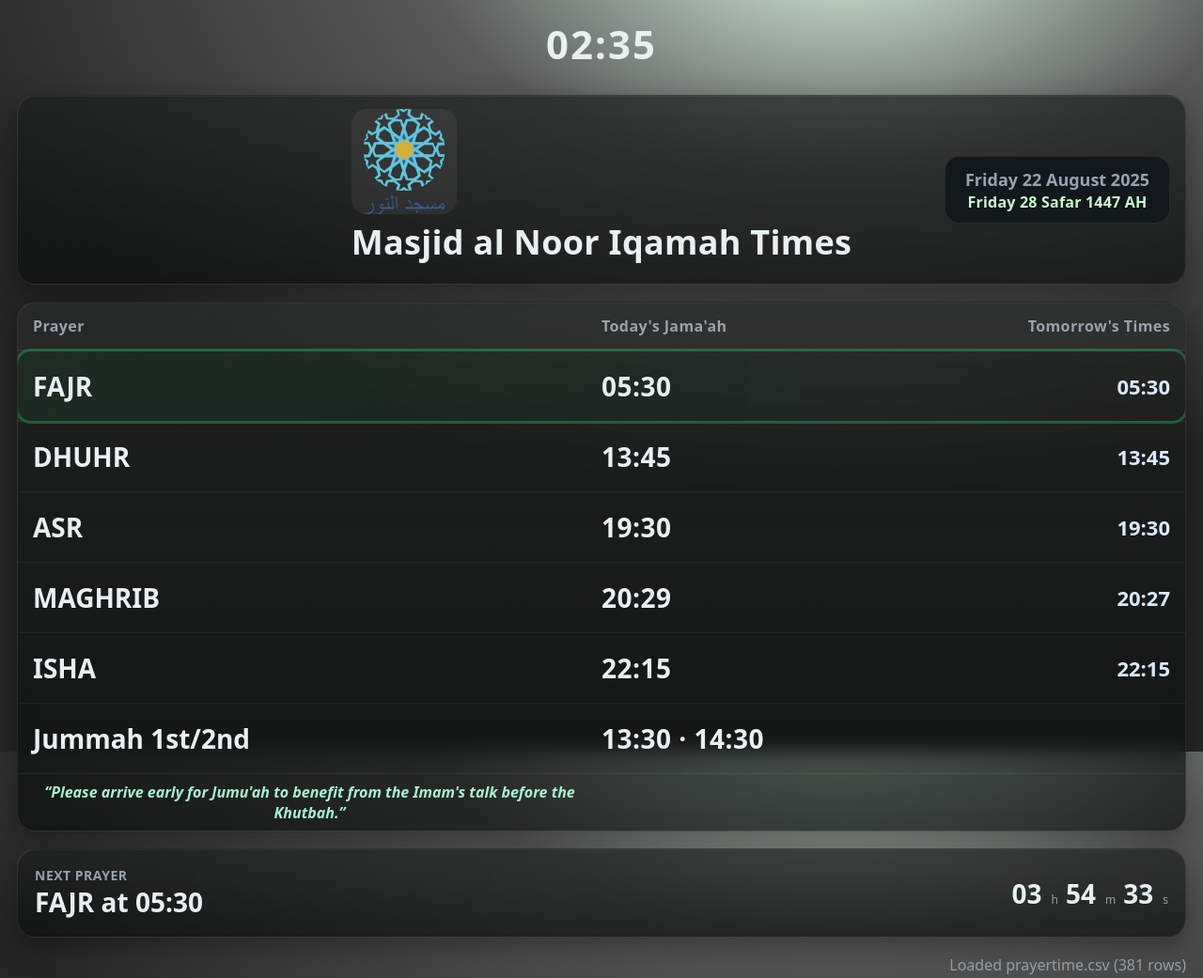
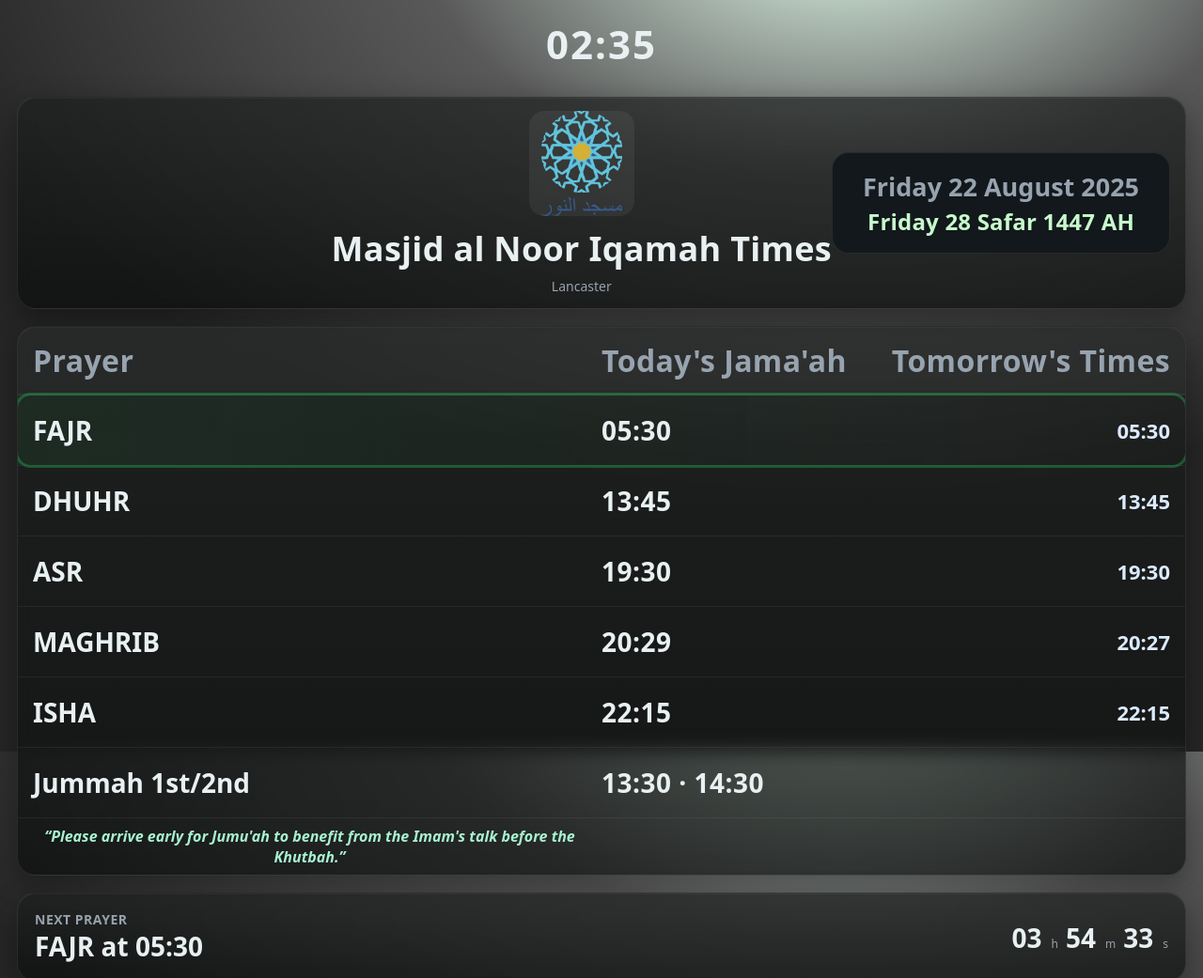
Before and after one commit to yuslolanc/prayertimes, a plain HTML site: page index.html in a window 1280 px wide. Shown: the top 1041 px of the page at 94% size. Drawn offline with Linux system fonts and the light colour scheme.

Commit message:
Add files via upload

```diff
--- a/index.html
+++ b/index.html
@@ -18,16 +18,16 @@
 
   /* Top digital clock */
   #clockNow {
-    margin: 0 auto 8px auto;
+    margin: 0 auto 10px auto;
     text-align: center;
     font-size: 42px;
     font-weight: 900;
     letter-spacing: 2px;
-    width: 148px;          /* ~133% of 112px logo */
+    width: 148px;           /* ~133% of 112px logo */
     max-width: 90%;
   }
 
-  /* Header: center logo+title, keep datechip on right */
+  /* Header grid: center column holds logo+title stacked, right has date chip */
   .header.card{
     display:grid;
     grid-template-columns: 1fr auto 1fr;
@@ -36,30 +36,31 @@
   }
   .header .center{
     grid-column:2;
-    display:flex; align-items:center; justify-content:center; gap:14px;
+    display:flex; flex-direction:column; align-items:center; justify-content:center; gap:10px;
   }
   .logo{
-    height:112px; width:112px;               /* ~2× larger */
+    height:112px; width:112px;
     object-fit:contain; border-radius:16px; background:rgba(255,255,255,.06)
   }
   .titles{display:flex; flex-direction:column; gap:6px; text-align:center}
   .title{font-size:36px; font-weight:800; letter-spacing:.3px}
   .subtitle{font-size:14px; color:var(--muted)}
 
+  /* Date chip 50% bigger */
   .datechip{
     grid-column:3; justify-self:end;
     display:flex; flex-direction:column; align-items:center; justify-content:center;
-    padding:12px 18px; border-radius:16px; background:var(--panel);
-    border:1px solid rgba(255,255,255,.08); min-width:240px; text-align:center;
-    font-weight:800; font-size:20px;          /* no time inside anymore */
+    padding:18px 24px; border-radius:18px; background:var(--panel);
+    border:1px solid rgba(255,255,255,.08); min-width:360px; text-align:center;
+    font-weight:800; font-size:30px;          /* base size up 50% */
     line-height:1.2;
   }
-  .datechip small{display:block; font-size:18px; color:var(--muted); font-weight:700; margin-top:2px} /* bigger Gregorian date */
-  .datechip .hijri{display:block; font-size:16px; color:#c7f9cc; font-weight:800; margin-top:4px; letter-spacing:.2px}
+  .datechip small{display:block; font-size:27px; color:var(--muted); font-weight:700; margin-top:2px}
+  .datechip .hijri{display:block; font-size:24px; color:#c7f9cc; font-weight:800; margin-top:6px; letter-spacing:.2px}
 
   .table.card{padding:0; overflow:hidden}
   .thead{display:grid; grid-template-columns:2fr 1fr 1fr; gap:0; padding:14px 16px; background:rgba(255,255,255,.04); border-bottom:1px solid rgba(255,255,255,.06)}
-  .thead div{font-size:16px; color:var(--muted); font-weight:700; letter-spacing:.4px}
+  .thead div{font-size:32px; /* 2x bigger */ color:var(--muted); font-weight:700; letter-spacing:.4px}
   .rows{display:flex; flex-direction:column}
   .row{display:grid; grid-template-columns:2fr 1fr 1fr; align-items:center; gap:0; padding:18px 16px; border-top:1px solid rgba(255,255,255,.06)}
   .row .name{font-size:28px; font-weight:800}
@@ -85,11 +86,11 @@
 
     <div class="header card">
       <div></div> <!-- left spacer -->
-      <div class="left">
+      <div class="center">
         <img class="logo" src="./logo.png" alt="Logo" onerror="this.style.display='none'"/>
         <div class="titles">
           <div class="title">Masjid al Noor Iqamah Times</div>
-          <div class="subtitle" id="loc"></div>
+          <div class="subtitle" id="loc">Lancaster</div>
         </div>
       </div>
       <div class="datechip" id="datechip">
@@ -246,7 +247,7 @@
   function getRowForOffset(rows, headers, offset){
     const dc=findDateCol(headers);
     const base=new Date();
-    const target=new Date(base.getFullYear(), base.getMonth(), base.getDate()+offset);
+       const target=new Date(base.getFullYear(), base.getMonth(), base.getDate()+offset);
     let fallback=null;
     for(const r of rows){
       const d=parseDate(r[dc]); if(!d) continue;
```
